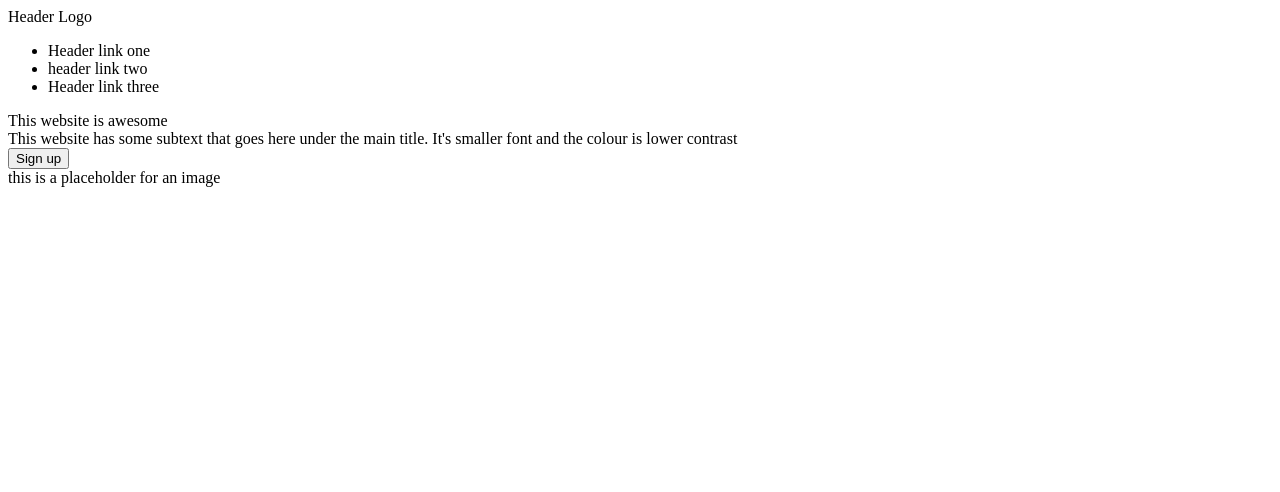
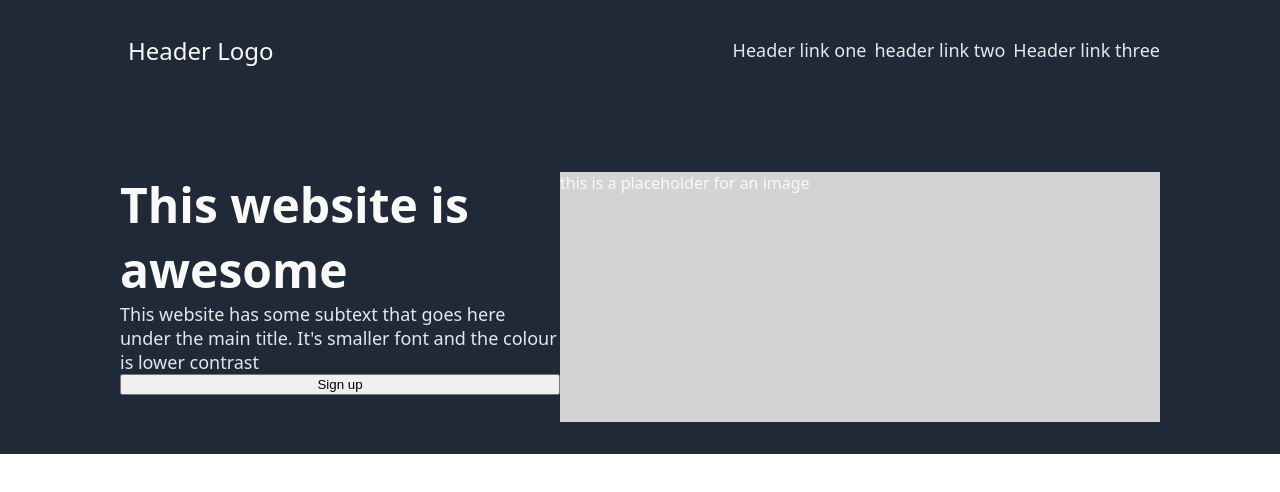
Before and after one commit to 1Mas1/odin-landing-page, a plain HTML site: page index.html in a window 1280 px wide. Drawn offline with Linux system fonts and the light colour scheme.

Commit message:
Updated css for website header

```diff
--- a/index.html
+++ b/index.html
@@ -3,6 +3,7 @@
 <head>
     <meta charset="UTF-8">
     <meta http-equiv="X-UA-Compatible" content="IE=edge">
+    <link rel="stylesheet" href="styles.css">
     <title>Landing Page</title>
 </head>
 <body>
--- a/styles.css
+++ b/styles.css
@@ -0,0 +1,75 @@
+body {
+    box-sizing: border-box;
+    margin: 0;
+}
+
+.header {
+    display: flex;
+    flex-direction: column;
+    background-color: #1f2937;
+    color: #f9faf8;
+    font-family: system-ui, -apple-system, BlinkMacSystemFont, 'Segoe UI', Roboto, Oxygen, Ubuntu, Cantarell, 'Open Sans', 'Helvetica Neue', sans-serif;
+}
+
+.banner {
+    display: flex;
+    justify-content:space-between ;
+    align-items: center;
+    padding: 0 120px;
+    height: 100px;
+    margin-bottom: 72px;
+}
+
+ul {
+    display: flex;
+    list-style: none;
+}
+
+li {
+    margin-left: 8px;
+    font-size: 18px;
+    color: #e5e7eb;
+}
+
+.header-logo {
+    display: flex;
+    align-items: center;
+    margin: 8px;
+    font-size: 24px;
+    color: #f9faf8;
+}
+
+.header-main {
+    display: flex;
+    padding: 0 120px;
+    justify-content: space-between;
+
+}
+
+.left-container {
+    display: flex;
+    flex-direction: column;
+}
+
+
+.right-container {
+    display: flex;
+}
+
+.title {
+    font-size: 48px;
+    font-weight: 800;
+
+}
+
+.title-subtext {
+    font-size: 18px;
+    color: #e5e7eb;
+}
+
+.image-placeholder {
+    width: 600px;
+    height: 250px;
+    background-color: lightgray;
+    margin-bottom: 32px;
+}
```
